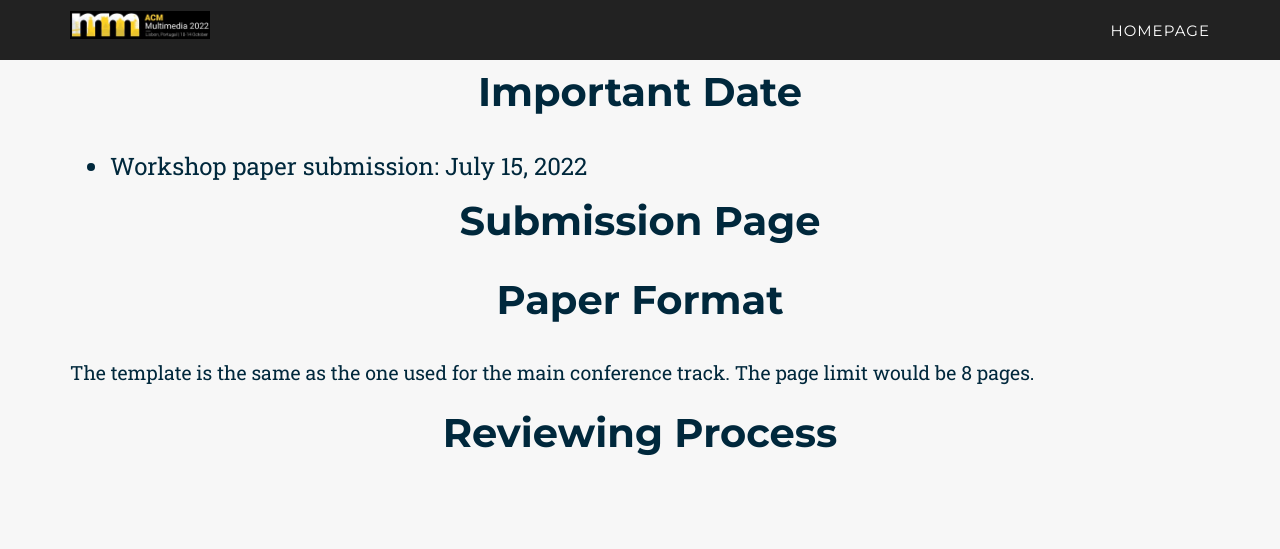
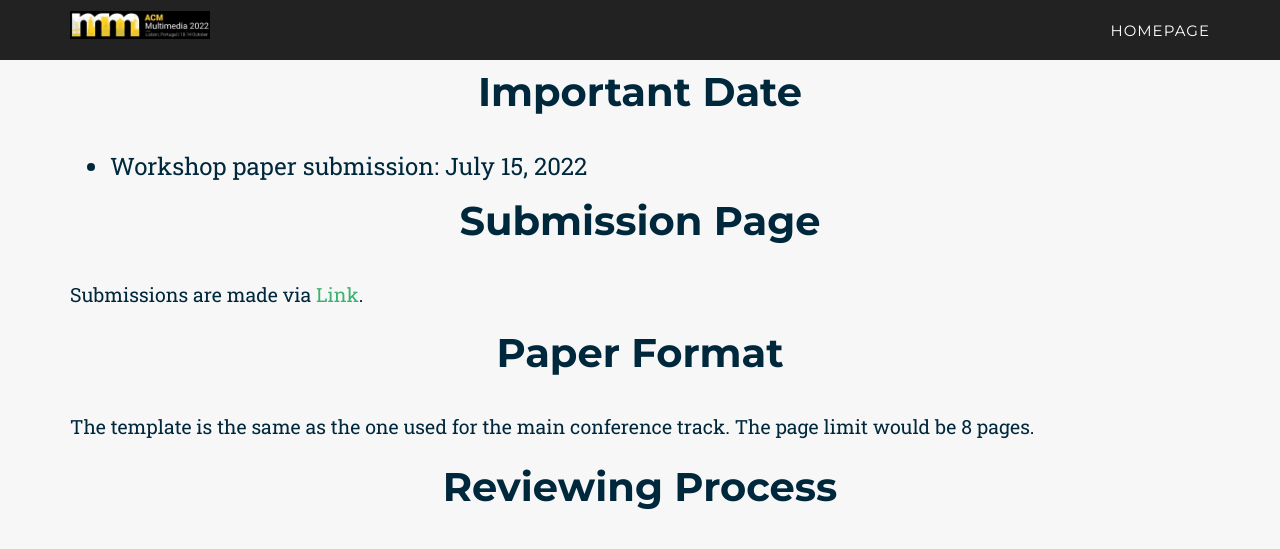
Before and after one commit to MCFR-MM22/MCFR-MM22.github.io, a Jekyll site: the page built from _2021_pages/call.html, in a window 1280 px wide. Shown: the top 549 px of the page. Built offline with Jekyll 4.4.1, drawn with Linux system fonts in a browser that asks for light colours; some web fonts are replaced; some of the changed lines change nothing that is shown.

Commit message:
Update call.html

```diff
--- a/_includes/2021_data/call.html
+++ b/_includes/2021_data/call.html
@@ -27,7 +27,7 @@
         </div>
         <div class="row container">
             <p class="large">
-               <!-- Submissions are made via <a href="https://cmt3.research.microsoft.com/ACMMM2021/Track/18/Submission/Create">Link</a>. Please select the track of The 2nd International Workshop on Human-centric Multimedia Analysis -->
+               Submissions are made via <a href="https://cmt3.research.microsoft.com/MCFRMM2022">Link</a>.
             </p>
         </div>
         <div class="row">
```
